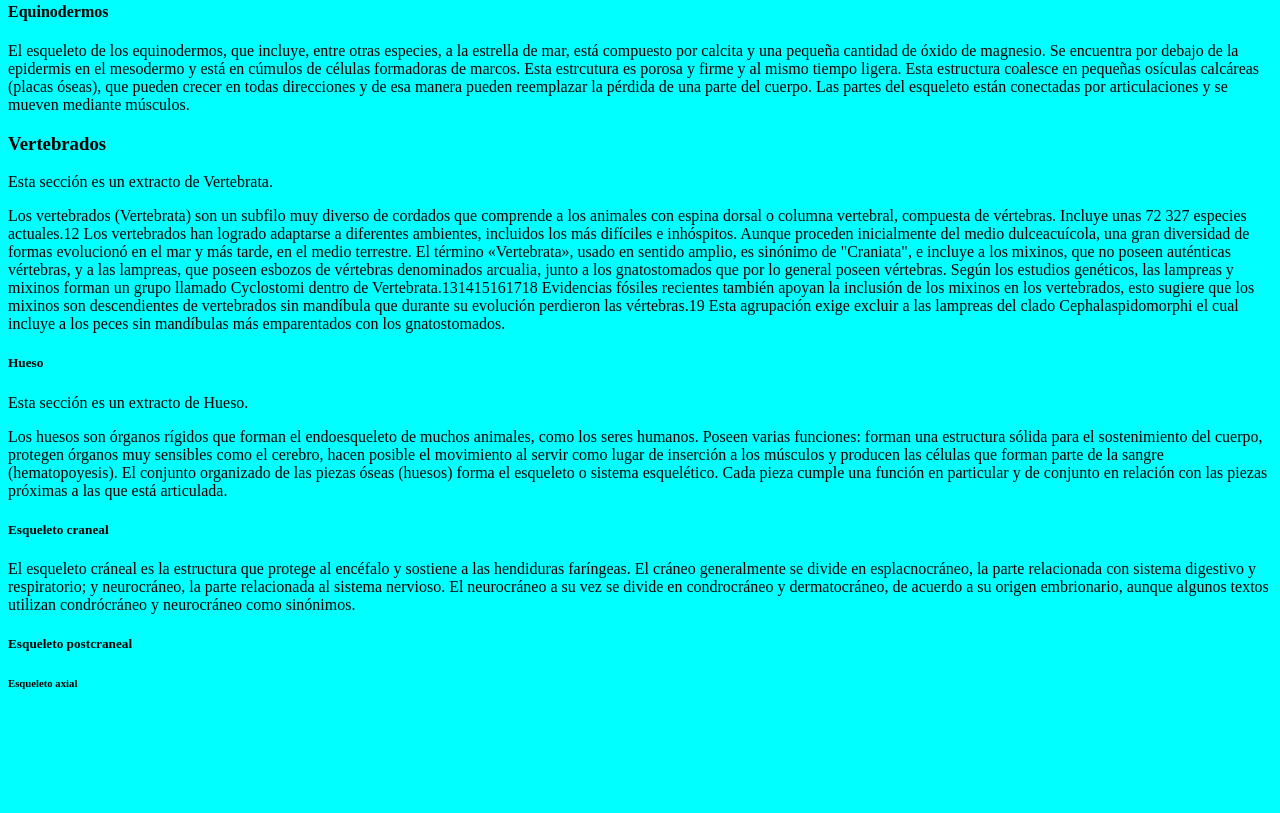
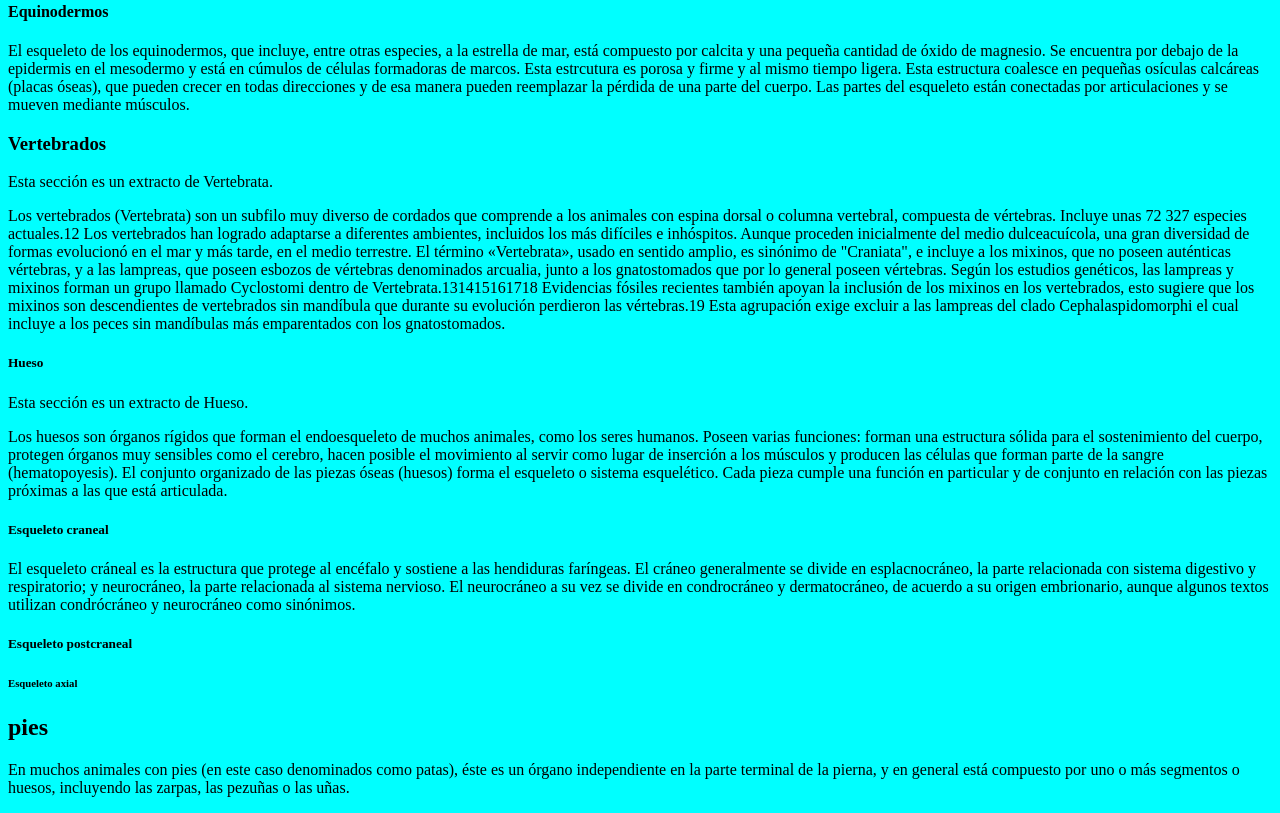
Before and after one commit to Raymedina82/miPrimerPrepositorio.github.io, a plain HTML site: page index.html in a window 1280 px wide. Shown: the part 3458-4271 px from the top of the page. Before the commit the page ends 4172 px from the top, so only its background shows below. Drawn offline with Linux system fonts and the light colour scheme.

Commit message:
ver 1.1
segunda version de mi repositorio

```diff
--- a/index.html
+++ b/index.html
@@ -132,7 +132,15 @@
         <h6>Esqueleto axial</h6>
 
     </div>
+    <div class="pies">
 
+        <h2>pies</h2>
+
+        <p>En muchos animales con pies (en este caso denominados como patas), éste es un órgano independiente en la parte terminal de la pierna, y en general está compuesto por uno o más segmentos o huesos, incluyendo las zarpas, las pezuñas o las uñas.</p>
+
+
+
+    </div>
 
 </body>
 </html>
```
